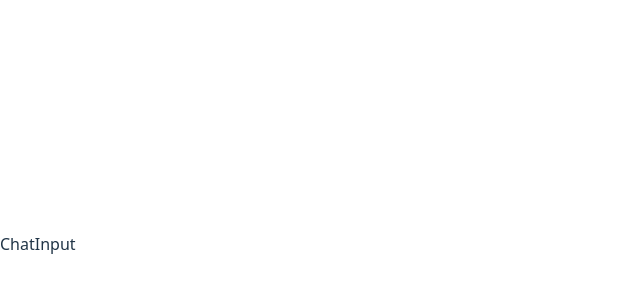
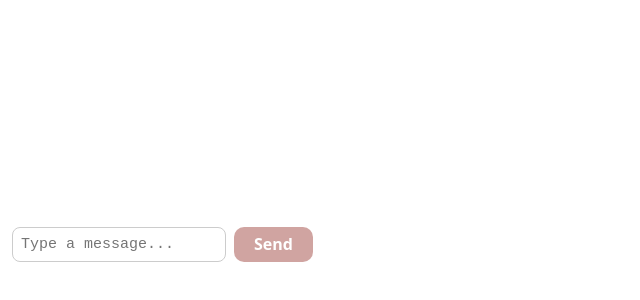
Before and after one commit to sarayumummidi/7-11-agentic-ai, a React app in the folder frontend/: page /chat-input in a window 1280 px wide. Shown: the part 156-456 px from the top of the page, without its empty margins (0-640 px from the left). Built offline with nearby package versions, Linux system fonts and the light colour scheme; the HTML template or start-up script is replaced by a standard one.

Commit message:
Implement ChatInput component with send functionality

```diff
--- a/frontend/src/components/ChatInput.jsx
+++ b/frontend/src/components/ChatInput.jsx
@@ -1,9 +1,67 @@
 import React, { useState } from "react";
 
-const ChatInput = () => {
+const ChatInput = ({ onSend }) => {
+  const [text, setText] = useState("");
+
+  const handleSend = () => {
+    if(!text.trim()) return;
+    if(onSend) {
+      onSend(text.trim());
+    } else {
+      console.log("Sent:", text.trim());
+    }
+    setText("");
+  };
+
+  const handleKeyDown = (e) => {
+    if(e.key === "Enter" && !e.shiftKey) {
+      e.preventDefault();
+      handleSend();
+    }
+  };
+
   return (
-    <div>ChatInput</div>
-  )
-}
+    <div
+      style={{
+        display: "flex",
+        gap: "8px",
+        padding: "12px",
+        borderTop: "1px solid # ddd",
+    }}
+  >
+    <textarea
+      rows={1}
+      value={text}
+      onChange={(e) => setText(e.target.value)}
+      okKeyDown={handleKeyDown}
+      placeholder="Type a message..."
+      style={{
+        flex: 1,
+        padding: "8px",
+        borderRadius: "8px",
+        border: "1px solid #ccc",
+        resize: "none",
+        fontSize: "15px",
+      }}
+    />
+    <button
+      onClick={handleSend}
+      disabled={!text.trim()}
+      style={{
+        background: "#a34c46",
+        color: "white",
+        border: "none",
+        borderRadius: "10px",
+        padding: "0 20px",
+        fontWeight: "600",
+        cursor: "pointer",
+        opacity: text.trim() ? 1 : 0.5,
+      }}
+    >
+      Send
+    </button>
+   </div>
+ );
+};
 
-export default ChatInput
+export default ChatInput;
```
